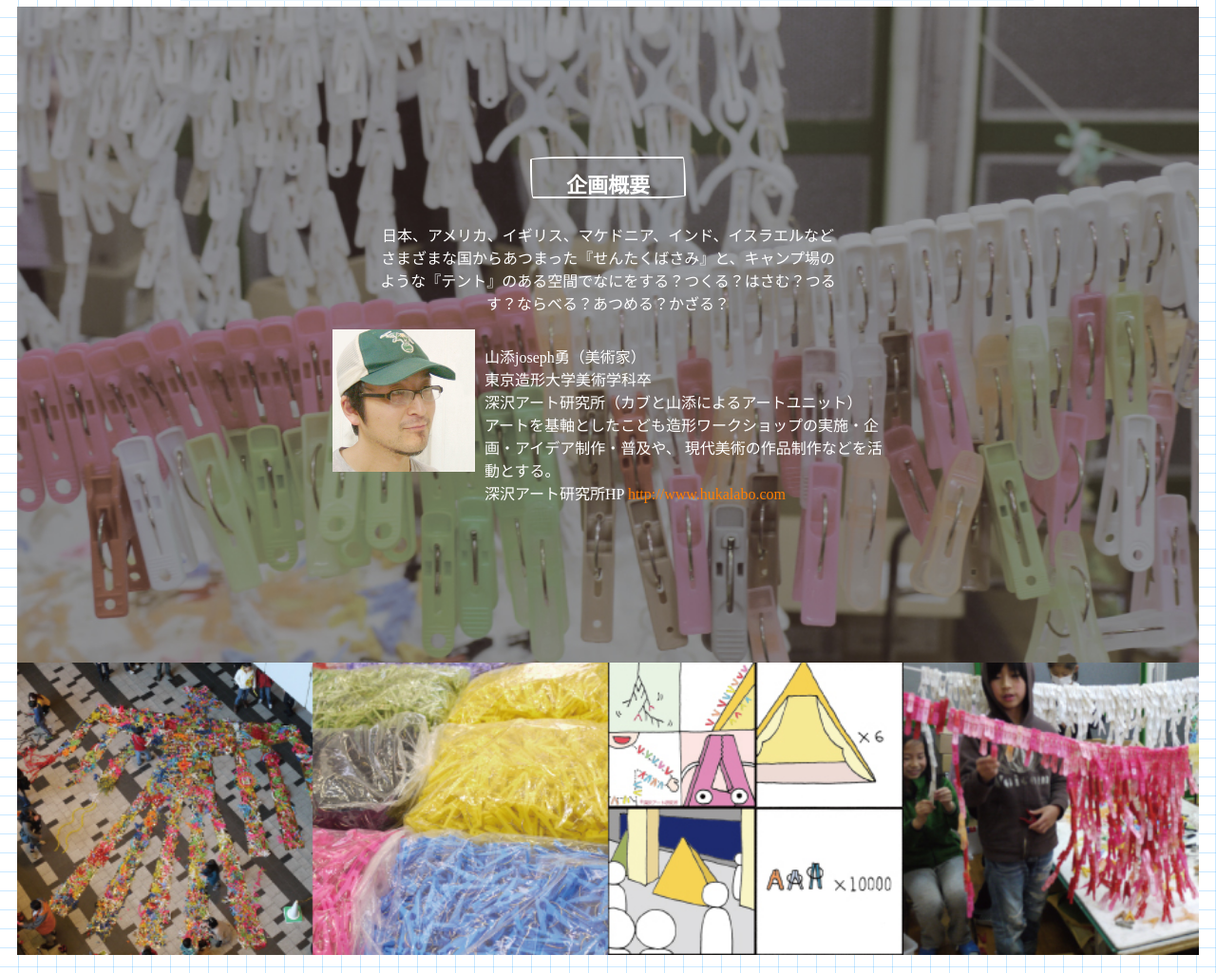
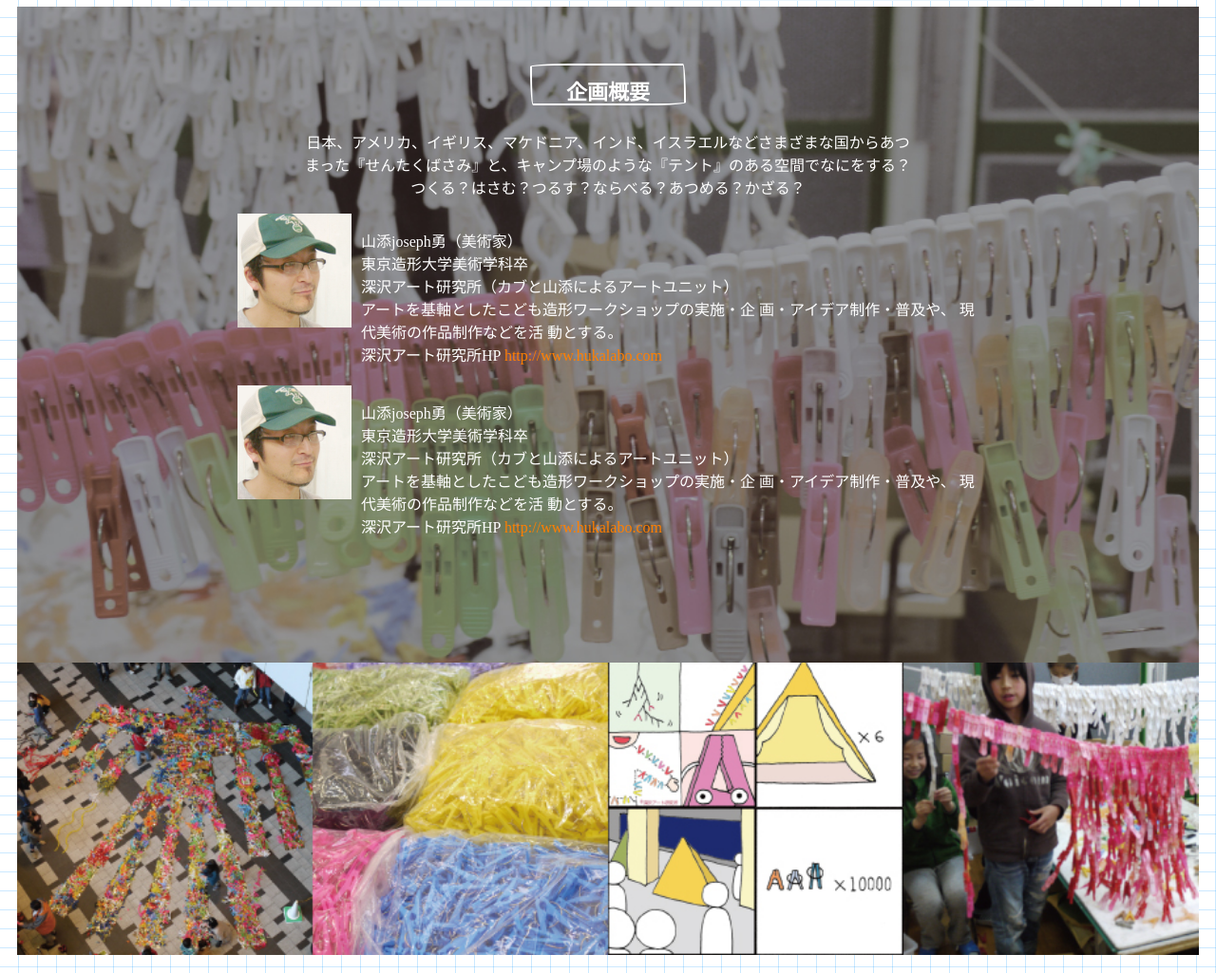
Before and after one commit to FutureCenterHakodate/eventPage-sentakubasami, a WordPress theme: template page-sentaku.php in a window 1280 px wide. Shown: the part 961-1986 px from the top of the page at 95% size. Run offline with PHP 8.4 and a stand-in for WordPress, Linux system fonts and the light colour scheme; the site name, menu and one post (Sample post) are stand-ins, and other content is empty; some libraries are stand-ins or nearby versions; some web fonts are replaced.

Commit message:
edit profile

```diff
--- a/css/sentaku.css
+++ b/css/sentaku.css
@@ -164,9 +164,9 @@ div#about{
 		right: 0;
 		left:0;
 		bottom:200px;
-		margin: auto;
-		width: 600px;
-		height: 200px
+		margin:50px  auto;
+		width: 800px;
+		height: 100px
 	}
 	div.readAbout{
 		width: 80%;
@@ -176,9 +176,9 @@ div#about{
 		margin:  0 10px;
 	}
 	div#sample >img {
-	  width:100%;
-	  margin-top: -15px;
-	  padding-bottom:20px;
+	width:100%;
+	margin-top: -15px;
+	padding-bottom:20px;
 
 div#artist{
   padding-top:40px;
--- a/page-sentaku.php
+++ b/page-sentaku.php
@@ -66,7 +66,17 @@
 					<p>日本、アメリカ、イギリス、マケドニア、インド、イスラエルなどさまざまな国からあつまった『せんたくばさみ』と、キャンプ場のような『テント』のある空間でなにをする？つくる？はさむ？つるす？ならべる？あつめる？かざる？</p>
 				</div>
 				<div class="block" id="artist">
-					<img src=<?php echo get_template_directory_uri();?>/img/joseph.jpg width="150px" height="150px"alt="山添joseph勇">
+					<img src=<?php echo get_template_directory_uri();?>/img/joseph.jpg width="120px" height="120px"alt="山添joseph勇">
+					<p>山添joseph勇（美術家）<br>
+					東京造形大学美術学科卒<br>
+					深沢アート研究所（カブと山添によるアートユニット）<br>
+					アートを基軸としたこども造形ワークショップの実施・企
+					画・アイデア制作・普及や、 現代美術の作品制作などを活
+					動とする。<br>
+					深沢アート研究所HP <a href="http://www.hukalabo.com">http://www.hukalabo.com</a>
+				</div>
+				<div class="block" id="artist">
+					<img src=<?php echo get_template_directory_uri();?>/img/joseph.jpg width="120px" height="120px"alt="山添joseph勇">
 					<p>山添joseph勇（美術家）<br>
 					東京造形大学美術学科卒<br>
 					深沢アート研究所（カブと山添によるアートユニット）<br>
```
